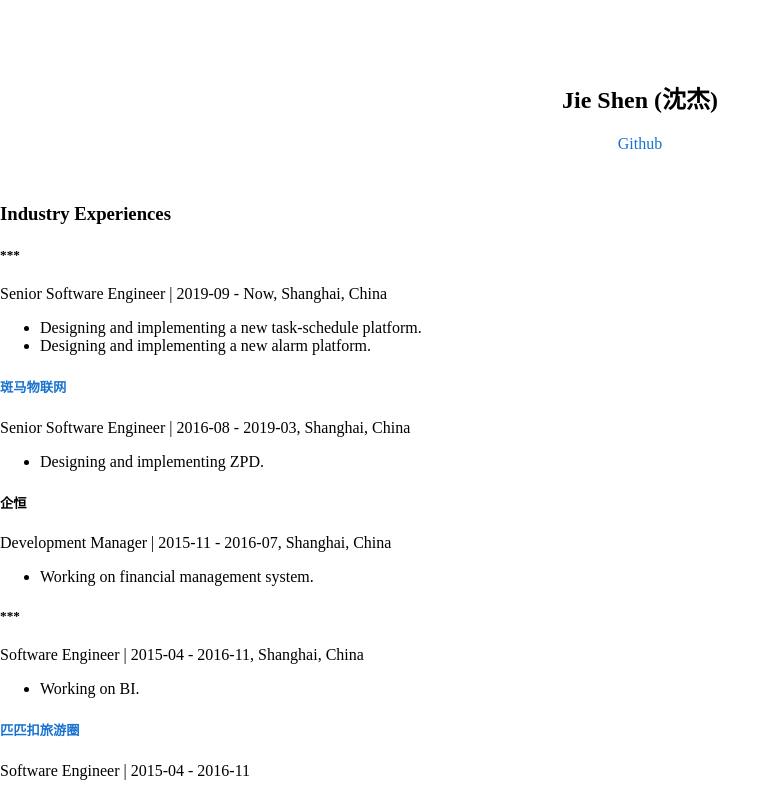
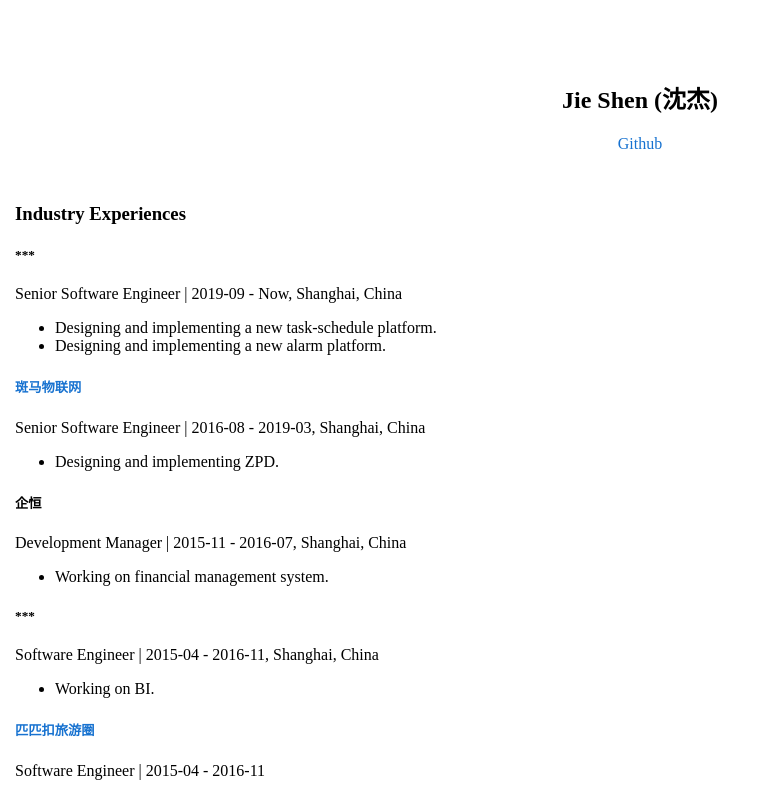
Before and after one commit to sjcarrot/sjcarrot.github.io, a plain HTML site: page index.html in a window 1280 px wide. Shown: the top 800 px of the page, without its empty margins (0-780 px from the left). Drawn offline with Linux system fonts and the light colour scheme; a script that the page names is missing.

Commit message:
Update style.css

```diff
--- a/style.css
+++ b/style.css
@@ -27,9 +27,11 @@ a:hover {
 
 
 .container {
-    width: 100%;
+    width: calc(100% - 30px);
     margin-right: auto;
     margin-left: auto;
+    padding-left: 15px;
+    padding-right: 15px;
 }
 
 @media (min-width: 1400px) {
```
